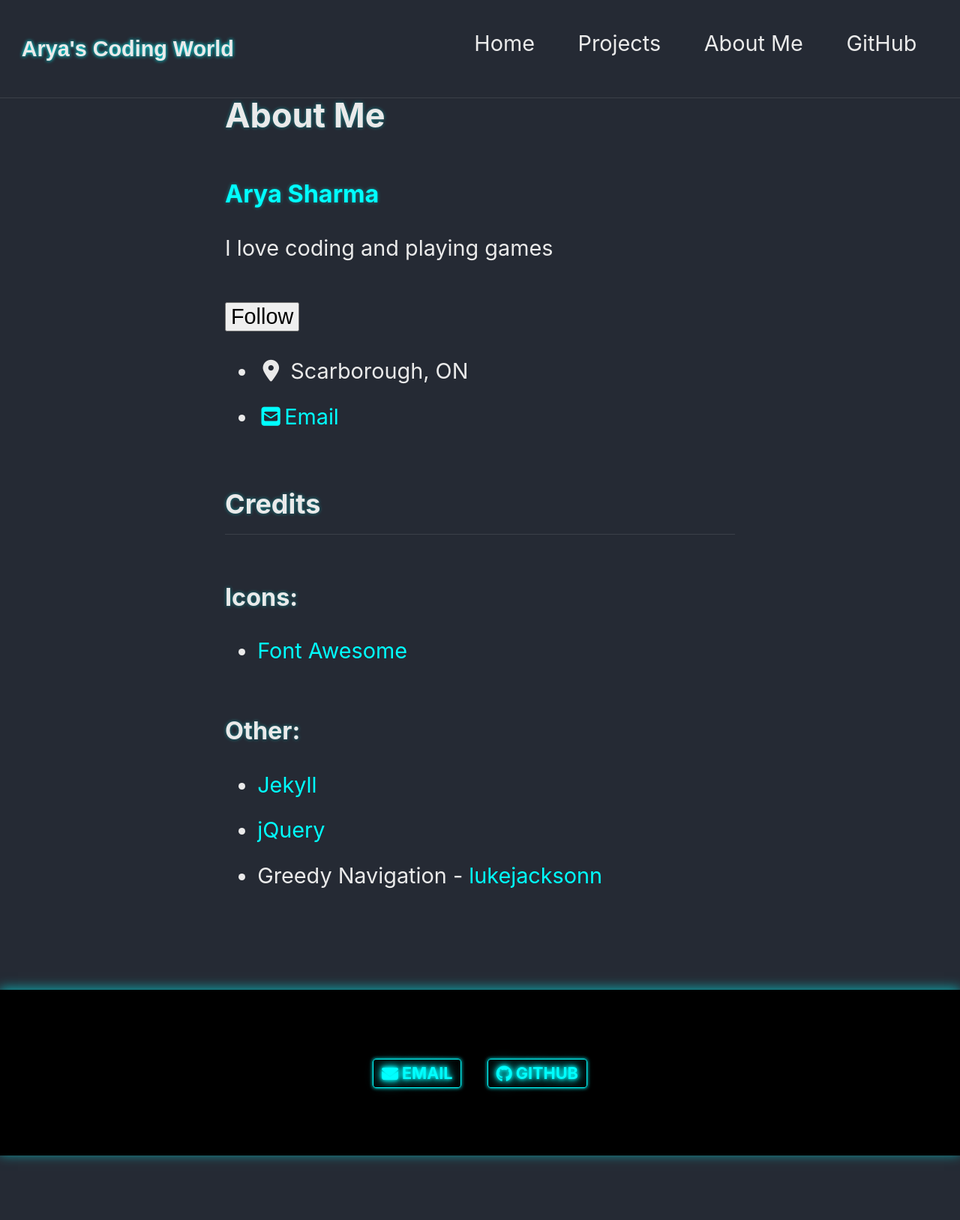
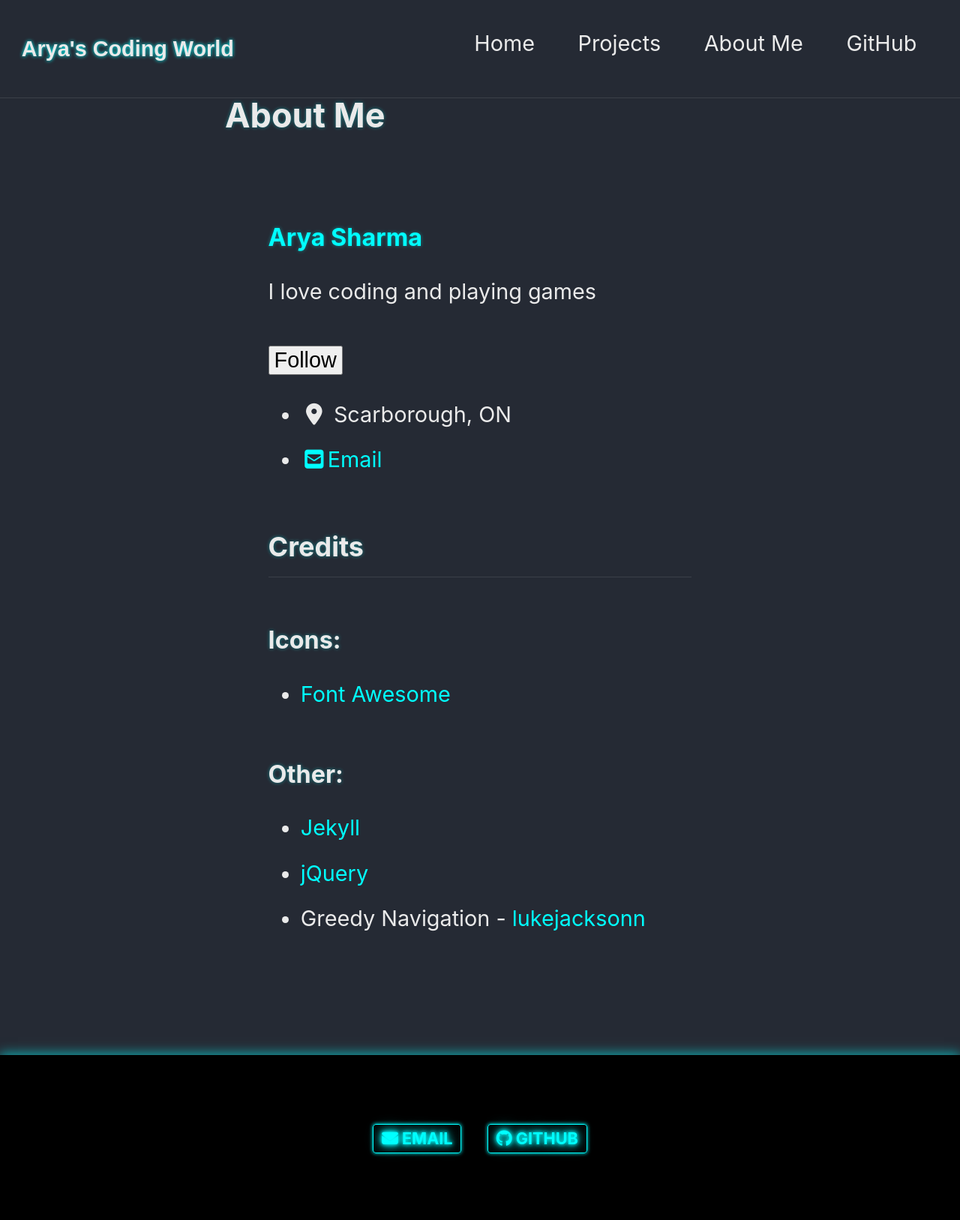
Before and after one commit to microbitcoder652/microbitcoder652.github.io, a Jekyll site: the page built from about.md, in a window 1280 px wide. Shown: the whole page at 75% size. Built offline with Jekyll 4.4.1, drawn with Linux system fonts in a browser that asks for light colours; cached includes are drawn as plain includes; nearby versions of some CDN libraries.

Commit message:
Refactor single.html layout structure and semantics

```diff
--- a/_layouts/single.html
+++ b/_layouts/single.html
@@ -5,13 +5,19 @@ layout: default
 <div class="page" itemscope itemtype="https://schema.org/CreativeWork">
 
   {% if page.title %}
+    <header>
       <h1 id="page-title" class="page__title" itemprop="headline">
         {{ page.title | markdownify | remove: "<p>" | remove: "</p>" }}
       </h1>
+    </header>
   {% endif %}
 
+  <div class="page__inner-wrap">
+
     {% if page.author_profile %}
+      <aside class="sidebar">
         {% include author-profile.html %}
+      </aside>
     {% endif %}
 
     <section class="page__content" itemprop="text">
@@ -25,3 +31,4 @@ layout: default
     {% endif %}
 
   </div>
+</div>
```
Lines whose indentation alone changed are shown as unchanged.
